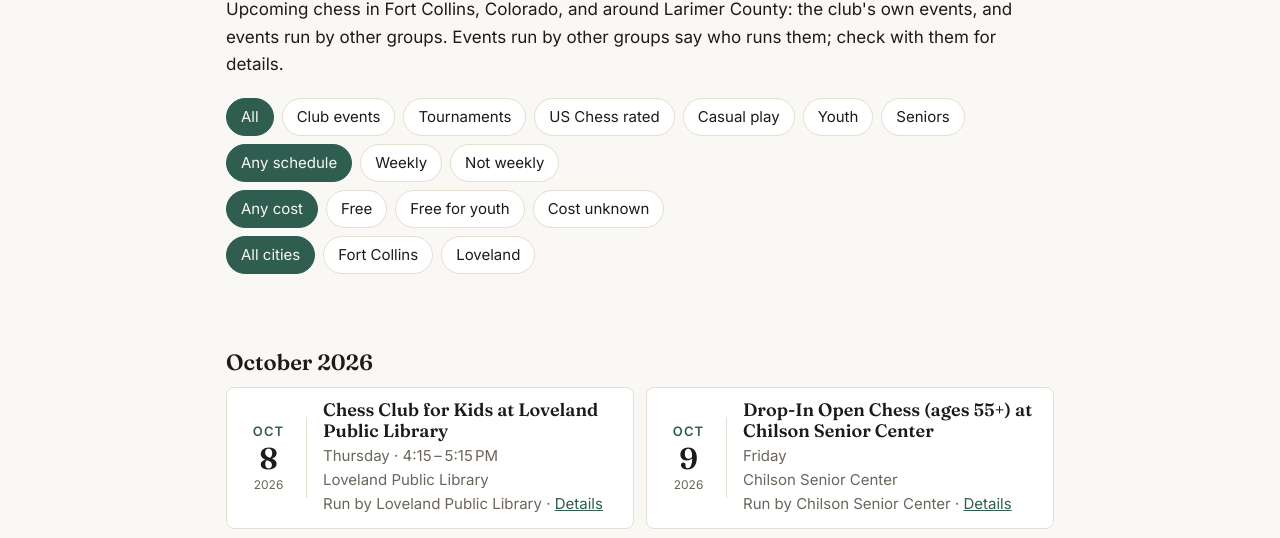
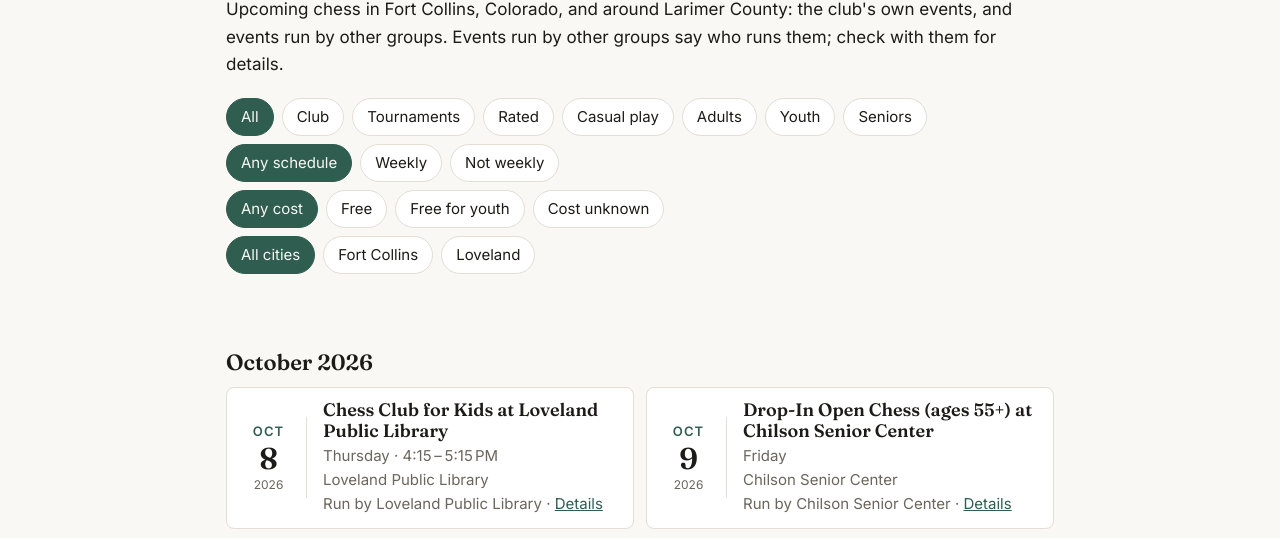
Before and after one commit to LarimerChess/website, a website: page events/index.html in a window 1280 px wide. Shown: the part 212-750 px from the top of the page. Drawn offline with Linux system fonts and the light colour scheme.

Commit message:
Add an Adults filter and shorten filter names
Adults shows every event open to adults, which is all but the youth-only
ones. "US Chess rated" becomes "Rated" and "Club events" becomes "Club".

Co-Authored-By: Claude Opus 5.5 <noreply@anthropic.com>

```diff
--- a/events.json
+++ b/events.json
@@ -30,6 +30,7 @@
   "tags": [
    "casual",
    "senior",
+   "adults",
    "cost-unknown",
    "weekly"
   ],
@@ -53,7 +54,8 @@
   "calendar": "club",
   "organizer": "Grand Slam Games and Comics",
   "tags": [
-   "tournament"
+   "tournament",
+   "adults"
   ],
   "url": "",
   "price": "",
@@ -77,6 +79,7 @@
   "tags": [
    "casual",
    "senior",
+   "adults",
    "cost-unknown",
    "weekly"
   ],
@@ -101,6 +104,7 @@
   "organizer": "Larimer County Chess Club",
   "tags": [
    "casual",
+   "adults",
    "club",
    "rated",
    "free-youth",
@@ -128,6 +132,7 @@
   "tags": [
    "casual",
    "senior",
+   "adults",
    "cost-unknown",
    "weekly"
   ],
@@ -175,6 +180,7 @@
   "organizer": "Fort Collins Chess Meetup",
   "tags": [
    "casual",
+   "adults",
    "free",
    "free-youth",
    "weekly"
@@ -225,6 +231,7 @@
   "tags": [
    "casual",
    "senior",
+   "adults",
    "cost-unknown",
    "weekly"
   ],
@@ -274,6 +281,7 @@
   "tags": [
    "casual",
    "senior",
+   "adults",
    "cost-unknown",
    "weekly"
   ],
@@ -298,6 +306,7 @@
   "organizer": "Larimer County Chess Club",
   "tags": [
    "casual",
+   "adults",
    "club",
    "rated",
    "free-youth",
@@ -325,6 +334,7 @@
   "tags": [
    "casual",
    "senior",
+   "adults",
    "cost-unknown",
    "weekly"
   ],
@@ -372,6 +382,7 @@
   "organizer": "Fort Collins Chess Meetup",
   "tags": [
    "casual",
+   "adults",
    "free",
    "free-youth",
    "weekly"
@@ -422,6 +433,7 @@
   "tags": [
    "casual",
    "senior",
+   "adults",
    "cost-unknown",
    "weekly"
   ],
@@ -447,6 +459,7 @@
   "tags": [
    "casual",
    "senior",
+   "adults",
    "cost-unknown",
    "weekly"
   ],
@@ -471,6 +484,7 @@
   "organizer": "Larimer County Chess Club",
   "tags": [
    "casual",
+   "adults",
    "club",
    "rated",
    "free-youth",
@@ -498,6 +512,7 @@
   "tags": [
    "casual",
    "senior",
+   "adults",
    "cost-unknown",
    "weekly"
   ],
@@ -545,6 +560,7 @@
   "organizer": "Fort Collins Chess Meetup",
   "tags": [
    "casual",
+   "adults",
    "free",
    "free-youth",
    "weekly"
@@ -595,6 +611,7 @@
   "tags": [
    "casual",
    "senior",
+   "adults",
    "cost-unknown",
    "weekly"
   ],
@@ -619,6 +636,7 @@
   "organizer": "Larimer County Chess Club",
   "tags": [
    "tournament",
+   "adults",
    "club",
    "rated",
    "free-youth"
@@ -645,6 +663,7 @@
   "tags": [
    "casual",
    "senior",
+   "adults",
    "cost-unknown",
    "weekly"
   ],
@@ -669,6 +688,7 @@
   "organizer": "Larimer County Chess Club",
   "tags": [
    "casual",
+   "adults",
    "club",
    "rated",
    "free-youth",
@@ -696,6 +716,7 @@
   "tags": [
    "casual",
    "senior",
+   "adults",
    "cost-unknown",
    "weekly"
   ],
@@ -743,6 +764,7 @@
   "organizer": "Fort Collins Chess Meetup",
   "tags": [
    "casual",
+   "adults",
    "free",
    "free-youth",
    "weekly"
@@ -793,6 +815,7 @@
   "tags": [
    "casual",
    "senior",
+   "adults",
    "cost-unknown",
    "weekly"
   ],
@@ -817,6 +840,7 @@
   "organizer": "Larimer County Chess Club",
   "tags": [
    "tournament",
+   "adults",
    "club",
    "rated",
    "free-youth"
@@ -843,6 +867,7 @@
   "tags": [
    "casual",
    "senior",
+   "adults",
    "cost-unknown",
    "weekly"
   ],
@@ -867,6 +892,7 @@
   "organizer": "Larimer County Chess Club",
   "tags": [
    "casual",
+   "adults",
    "club",
    "rated",
    "free-youth",
@@ -894,6 +920,7 @@
   "tags": [
    "casual",
    "senior",
+   "adults",
    "cost-unknown",
    "weekly"
   ],
@@ -941,6 +968,7 @@
   "organizer": "Fort Collins Chess Meetup",
   "tags": [
    "casual",
+   "adults",
    "free",
    "free-youth",
    "weekly"
@@ -991,6 +1019,7 @@
   "tags": [
    "casual",
    "senior",
+   "adults",
    "cost-unknown",
    "weekly"
   ],
@@ -1014,7 +1043,8 @@
   "calendar": "club",
   "organizer": "Grand Slam Games and Comics",
   "tags": [
-   "tournament"
+   "tournament",
+   "adults"
   ],
   "url": "",
   "price": "",
@@ -1038,6 +1068,7 @@
   "tags": [
    "casual",
    "senior",
+   "adults",
    "cost-unknown",
    "weekly"
   ],
@@ -1062,6 +1093,7 @@
   "organizer": "Larimer County Chess Club",
   "tags": [
    "casual",
+   "adults",
    "club",
    "rated",
    "free-youth",
@@ -1089,6 +1121,7 @@
   "tags": [
    "casual",
    "senior",
+   "adults",
    "cost-unknown",
    "weekly"
   ],
@@ -1136,6 +1169,7 @@
   "organizer": "Fort Collins Chess Meetup",
   "tags": [
    "casual",
+   "adults",
    "free",
    "free-youth",
    "weekly"
@@ -1186,6 +1220,7 @@
   "tags": [
    "casual",
    "senior",
+   "adults",
    "cost-unknown",
    "weekly"
   ],
@@ -1210,6 +1245,7 @@
   "organizer": "Larimer County Chess Club",
   "tags": [
    "tournament",
+   "adults",
    "club",
    "rated",
    "free-youth"
@@ -1236,6 +1272,7 @@
   "tags": [
    "casual",
    "senior",
+   "adults",
    "cost-unknown",
    "weekly"
   ],
@@ -1260,6 +1297,7 @@
   "organizer": "Larimer County Chess Club",
   "tags": [
    "casual",
+   "adults",
    "club",
    "rated",
    "free-youth",
@@ -1287,6 +1325,7 @@
   "tags": [
    "casual",
    "senior",
+   "adults",
    "cost-unknown",
    "weekly"
   ],
@@ -1311,6 +1350,7 @@
   "organizer": "Fort Collins Chess Meetup",
   "tags": [
    "casual",
+   "adults",
    "free",
    "free-youth",
    "weekly"
@@ -1361,6 +1401,7 @@
   "tags": [
    "casual",
    "senior",
+   "adults",
    "cost-unknown",
    "weekly"
   ],
@@ -1386,6 +1427,7 @@
   "tags": [
    "casual",
    "senior",
+   "adults",
    "cost-unknown",
    "weekly"
   ],
@@ -1410,6 +1452,7 @@
   "organizer": "Larimer County Chess Club",
   "tags": [
    "casual",
+   "adults",
    "club",
    "rated",
    "free-youth",
@@ -1437,6 +1480,7 @@
   "tags": [
    "casual",
    "senior",
+   "adults",
    "cost-unknown",
    "weekly"
   ],
@@ -1484,6 +1528,7 @@
   "organizer": "Fort Collins Chess Meetup",
   "tags": [
    "casual",
+   "adults",
    "free",
    "free-youth",
    "weekly"
@@ -1534,6 +1579,7 @@
   "tags": [
    "casual",
    "senior",
+   "adults",
    "cost-unknown",
    "weekly"
   ],
@@ -1582,6 +1628,7 @@
   "organizer": "Larimer County Chess Club",
   "tags": [
    "tournament",
+   "adults",
    "club",
    "rated",
    "free-youth"
@@ -1608,6 +1655,7 @@
   "tags": [
    "casual",
    "senior",
+   "adults",
    "cost-unknown",
    "weekly"
   ],
@@ -1632,6 +1680,7 @@
   "organizer": "Larimer County Chess Club",
   "tags": [
    "casual",
+   "adults",
    "club",
    "rated",
    "free-youth",
@@ -1659,6 +1708,7 @@
   "tags": [
    "casual",
    "senior",
+   "adults",
    "cost-unknown",
    "weekly"
   ],
@@ -1706,6 +1756,7 @@
   "organizer": "Fort Collins Chess Meetup",
   "tags": [
    "casual",
+   "adults",
    "free",
    "free-youth",
    "weekly"
@@ -1756,6 +1807,7 @@
   "tags": [
    "casual",
    "senior",
+   "adults",
    "cost-unknown",
    "weekly"
   ],
@@ -1779,7 +1831,8 @@
   "calendar": "club",
   "organizer": "Grand Slam Games and Comics",
   "tags": [
-   "tournament"
+   "tournament",
+   "adults"
   ],
   "url": "",
   "price": "",
@@ -1803,6 +1856,7 @@
   "tags": [
    "casual",
    "senior",
+   "adults",
    "cost-unknown",
    "weekly"
   ],
@@ -1827,6 +1881,7 @@
   "organizer": "Larimer County Chess Club",
   "tags": [
    "casual",
+   "adults",
    "club",
    "rated",
    "free-youth",
@@ -1854,6 +1909,7 @@
   "tags": [
    "casual",
    "senior",
+   "adults",
    "cost-unknown",
    "weekly"
   ],
@@ -1878,6 +1934,7 @@
   "organizer": "Fort Collins Chess Meetup",
   "tags": [
    "casual",
+   "adults",
    "free",
    "free-youth",
    "weekly"
@@ -1928,6 +1985,7 @@
   "tags": [
    "casual",
    "senior",
+   "adults",
    "cost-unknown",
    "weekly"
   ],
@@ -1952,6 +2010,7 @@
   "organizer": "Larimer County Chess Club",
   "tags": [
    "tournament",
+   "adults",
    "club",
    "rated",
    "free-youth"
@@ -1978,6 +2037,7 @@
   "tags": [
    "casual",
    "senior",
+   "adults",
    "cost-unknown",
    "weekly"
   ],
@@ -2002,6 +2062,7 @@
   "organizer": "Larimer County Chess Club",
   "tags": [
    "casual",
+   "adults",
    "club",
    "rated",
    "free-youth",
@@ -2029,6 +2090,7 @@
   "tags": [
    "casual",
    "senior",
+   "adults",
    "cost-unknown",
    "weekly"
   ],
@@ -2053,6 +2115,7 @@
   "organizer": "Fort Collins Chess Meetup",
   "tags": [
    "casual",
+   "adults",
    "free",
    "free-youth",
    "weekly"
@@ -2079,6 +2142,7 @@
   "tags": [
    "casual",
    "senior",
+   "adults",
    "cost-unknown",
    "weekly"
   ],
@@ -2104,6 +2168,7 @@
   "tags": [
    "casual",
    "senior",
+   "adults",
    "cost-unknown",
    "weekly"
   ],
@@ -2128,6 +2193,7 @@
   "organizer": "Larimer County Chess Club",
   "tags": [
    "casual",
+   "adults",
    "club",
    "rated",
    "free-youth",
@@ -2155,6 +2221,7 @@
   "tags": [
    "casual",
    "senior",
+   "adults",
    "cost-unknown",
    "weekly"
   ],
@@ -2179,6 +2246,7 @@
   "organizer": "Fort Collins Chess Meetup",
   "tags": [
    "casual",
+   "adults",
    "free",
    "free-youth",
    "weekly"
@@ -2205,6 +2273,7 @@
   "tags": [
    "casual",
    "senior",
+   "adults",
    "cost-unknown",
    "weekly"
   ],
@@ -2229,6 +2298,7 @@
   "organizer": "Larimer County Chess Club",
   "tags": [
    "tournament",
+   "adults",
    "club",
    "rated",
    "free-youth"
@@ -2255,6 +2325,7 @@
   "tags": [
    "casual",
    "senior",
+   "adults",
    "cost-unknown",
    "weekly"
   ],
@@ -2279,6 +2350,7 @@
   "organizer": "Larimer County Chess Club",
   "tags": [
    "casual",
+   "adults",
    "club",
    "rated",
    "free-youth",
--- a/events/index.html
+++ b/events/index.html
@@ -42,10 +42,11 @@
     <div id="event-filters" hidden>
       <div class="filters" role="group" aria-label="Kind of event" data-filter-group="kind">
         <button type="button" data-value="all" aria-pressed="true">All</button>
-        <button type="button" data-value="club" aria-pressed="false">Club events</button>
+        <button type="button" data-value="club" aria-pressed="false">Club</button>
         <button type="button" data-value="tournament" aria-pressed="false">Tournaments</button>
-        <button type="button" data-value="rated" aria-pressed="false">US Chess rated</button>
+        <button type="button" data-value="rated" aria-pressed="false">Rated</button>
         <button type="button" data-value="casual" aria-pressed="false">Casual play</button>
+        <button type="button" data-value="adults" aria-pressed="false">Adults</button>
         <button type="button" data-value="youth" aria-pressed="false">Youth</button>
         <button type="button" data-value="senior" aria-pressed="false">Seniors</button>
       </div>
```
Also changed, not shown: tests/check_pages.mjs (+1 -1 lines), 2 other files.
